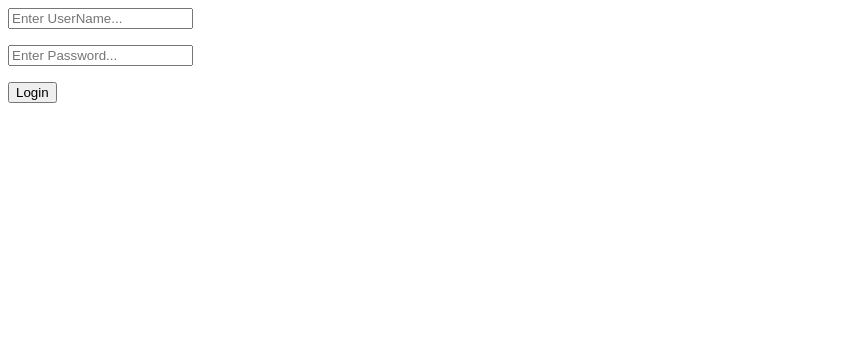
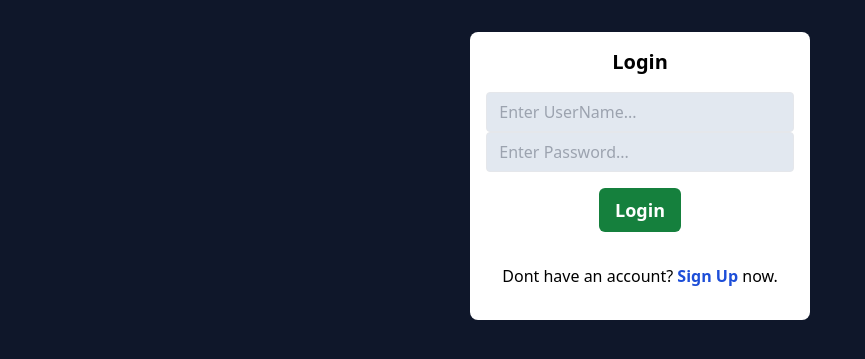
Before and after one commit to danieltsega/Django-Playground, a Django app: page /accounts/login/ in a window 1280 px wide. Shown: the top 359 px of the page, without its empty margins (0-865 px from the left). Run offline with Django 3.2, Linux system fonts and the light colour scheme; some libraries are stand-ins or nearby versions.

Commit message:
[Fix]: Fixed the styling of the login page

```diff
--- a/Authentication/templates/registration/login.html
+++ b/Authentication/templates/registration/login.html
@@ -1,5 +1,39 @@
-<form action="{% url 'login' %}" method="POST">
-    {% csrf_token %}
-    {{form.as_p}}
-    <input type="submit" value="Login">
-</form>
+{% load static %}
+<!DOCTYPE html>
+<html lang="en">
+
+<head>
+    <meta charset="UTF-8">
+    <meta name="viewport" content="width=device-width, initial-scale=1.0">
+    <script src="https://cdn.tailwindcss.com"></script>
+</head>
+<style>
+    .errorlist {
+        display: flex;
+        width: 100%;
+        font-size: 16px;
+        justify-content: center;
+        align-items: center;
+        margin-bottom: 8px;
+    }
+</style>
+
+<body class="flex flex-col items-center justify-center bg-slate-900 py-8">
+    <div class="flex flex-col justify-center items-center p-4 bg-white rounded-lg w-92">
+        <span class="flex justify-center mb-4 font-bold text-xl">Login</span>
+        <form action="{% url 'login' %}" method="POST" class="w-fit">
+            {% csrf_token %}
+            {{form.as_p}}
+            <div class="flex justify-center items-center p-4">
+                <input type="submit" value="Login"
+                    class="bg-green-700 hover:bg-green-800 px-4 py-2 text-lg font-bold text-white rounded-md">
+            </div>
+            <div class="flex justify-start p-4">
+                <span class="font-medium">Dont have an account? <a href="{% url 'signup' %}"
+                        class="font-bold text-blue-700">Sign Up</a> now.</span>
+            </div>
+        </form>
+    </div>
+</body>
+
+</html>
```
